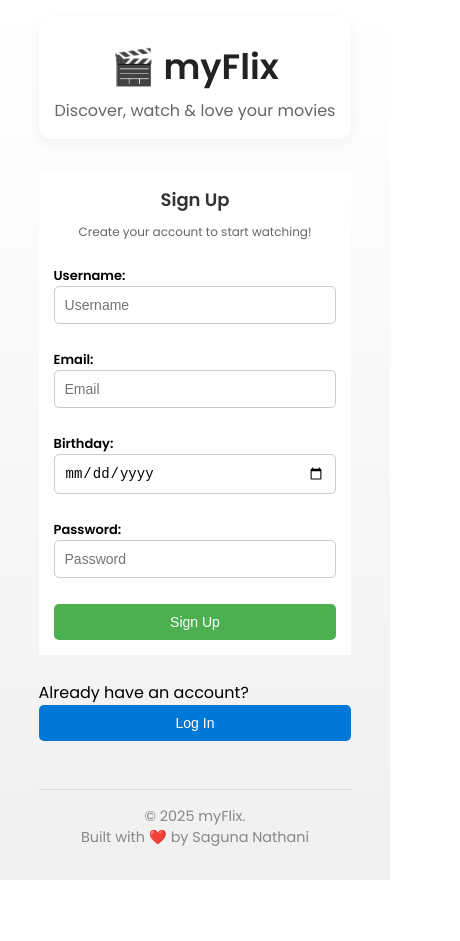
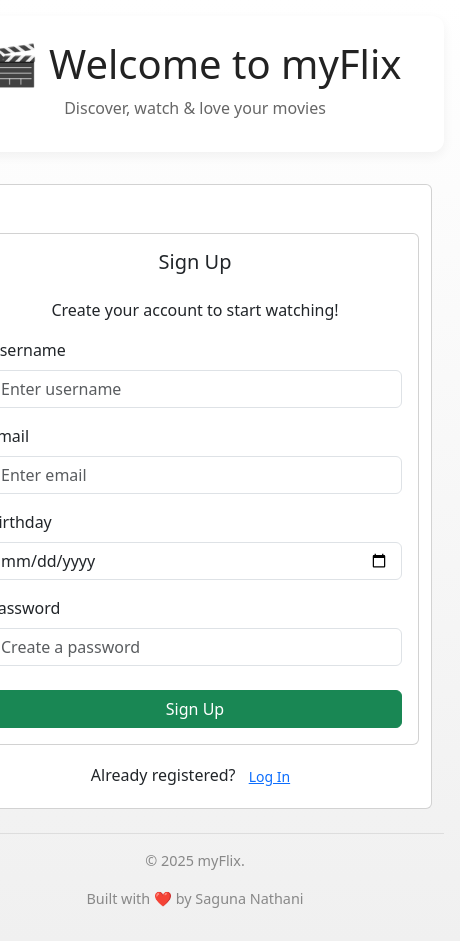
Before and after one commit to sagunanathani/myFlix-client, a React (Vite) app: page / in a window 390 px wide. Both pictures are taken after a click on the button "Sign Up". Shown: the whole page, 460 px wide, since content can reach past the window. Before the commit the page ends 880 px from the top, so only its background shows below. Built offline with nearby package versions, Linux system fonts and the light colour scheme.

Commit message:
Added responsive layout and styled components using React Bootstrap

```diff
--- a/package.json
+++ b/package.json
@@ -31,8 +31,10 @@
   },
   "dependencies": {
     "axios": "^1.11.0",
+    "bootstrap": "^5.3.7",
     "prop-types": "^15.8.1",
     "react": "^19.1.1",
+    "react-bootstrap": "^2.10.10",
     "react-dom": "^19.1.1"
   },
   "devDependencies": {
--- a/src/components/login-view/login-view.css
+++ b/src/components/login-view/login-view.css
@@ -1,4 +1,8 @@
 /* login-view.css */
+/* Optional enhancements */
+body {
+  background-color: #f8f9fa;
+}
 
 .login-container {
   max-width: 400px;
--- a/src/components/login-view/login-view.jsx
+++ b/src/components/login-view/login-view.jsx
@@ -1,6 +1,10 @@
 //- LoginView handles the network request and validation
 import { useState } from "react";
 import PropTypes from "prop-types";
+import Form from "react-bootstrap/Form";
+import Button from "react-bootstrap/Button";
+import Card from "react-bootstrap/Card";
+import Container from "react-bootstrap/Container";
 import "./login-view.css";
 
 export const LoginView = ({ onLoggedIn }) => {
@@ -43,36 +47,44 @@ export const LoginView = ({ onLoggedIn }) => {
   };
 
   return (
-    <div className="login-container">
-      <form onSubmit={handleSubmit}>
-        <h2>Login</h2>
-        <label>
-          Username:
-          <input
+    <Container className="d-flex justify-content-center align-items-center mt-5 px-3">
+      <Card style={{ width: "22rem" }}>
+        <Card.Body>
+          <Card.Title className="text-center mb-4">Login</Card.Title>
+          <Form onSubmit={handleSubmit}>
+            <Form.Group className="mb-3" controlId="formUsername">
+              <Form.Label>Username</Form.Label>
+              <Form.Control
                 type="text"
-            name="username"
+                placeholder="Enter username"
                 value={username}
-            placeholder="Username"
+                aria-label="Username"
                 onChange={(e) => setUsername(e.target.value)}
                 required
               />
-        </label>
-        <br />
-        <label>
-          Password:
-          <input
+            </Form.Group>
+
+            <Form.Group className="mb-3" controlId="formPassword">
+              <Form.Label>Password</Form.Label>
+              <Form.Control
                 type="password"
-            name="password"
+                placeholder="Enter password"
                 value={password}
-            placeholder="Password"
+                aria-label="Password"
                 onChange={(e) => setPassword(e.target.value)}
                 required
               />
-        </label>
-        <br />
-        <button type="submit">Login</button>
-      </form>
+            </Form.Group>
+
+            <div className="d-grid">
+              <Button variant="primary" type="submit">
+                Login
+              </Button>
             </div>
+          </Form>
+        </Card.Body>
+      </Card>
+    </Container>
   );
 };
 
--- a/src/components/main-view/main-view.jsx
+++ b/src/components/main-view/main-view.jsx
@@ -5,6 +5,12 @@ import { MovieView } from "../movie-view/movie-view";
 import { LoginView } from "../login-view/login-view";
 import { SignupView } from "../signup-view/signup-view";
 import "./main-view.css";
+
+import Container from "react-bootstrap/Container";
+import Row from "react-bootstrap/Row";
+import Col from "react-bootstrap/Col";
+import Button from "react-bootstrap/Button";
+import Card from "react-bootstrap/Card";
 
 // Export MainView so it can be used in other files
 // const MainView = () => {} defines a functional component
@@ -44,82 +50,93 @@ export const MainView = () => {
       });
   }, [token]);
 
+  const handleLogout = () => {
+    setUser(null);
+    setToken(null);
+    localStorage.removeItem("user");
+    localStorage.removeItem("token");
+  };
+
   if (!user) {
     return (
-      <>
+      <Container className="d-flex flex-column align-items-center justify-content-center">
+        <Card>
           {view === "login" ? (
             <>
               <LoginView
                 onLoggedIn={(user, token) => {
-                localStorage.setItem("user", JSON.stringify(user)); // store user
-                localStorage.setItem("token", token); //store token
-                setUser(user); //update state
+                  localStorage.setItem("user", JSON.stringify(user));
+                  localStorage.setItem("token", token);
+                  setUser(user);
                   setToken(token);
                 }}
               />
+              <div className="text-center mt-3">
                 <p>
-              Don't have an account?{" "}
-              <button
-                className="Signup-login"
+                  Don’t have an account?{" "}
+                  <Button
+                    variant="link"
+                    size="sm"
                     onClick={() => setView("signup")}
                   >
                     Sign Up
-              </button>
+                  </Button>
                 </p>
+              </div>
             </>
           ) : (
             <>
               <SignupView />
-            <br />
+              <div className="text-center mt-3">
                 <p>
-              Already have an account?{" "}
-              <button className="Signup-login" onClick={() => setView("login")}>
+                  Already registered?{" "}
+                  <Button
+                    variant="link"
+                    size="sm"
+                    onClick={() => setView("login")}
+                  >
                     Log In
-              </button>
+                  </Button>
                 </p>
+              </div>
             </>
           )}
-      </>
+        </Card>
+      </Container>
     );
   }
 
   if (selectedMovie) {
     return (
+      <Container className="py-4">
         <MovieView
           movie={selectedMovie}
           onBackClick={() => setSelectedMovie(null)}
         />
+      </Container>
     );
   }
 
   return (
-    // React.Fragment / <>...</> /  <div> </div> lets us return multiple elements without a wrapper div
-    <div>
-      <div className="user-info">
-        <button
-          className="logout-button"
-          onClick={() => {
-            setUser(null);
-            setToken(null);
-            //localStorage.clear();
-            localStorage.removeItem("user");
-            localStorage.removeItem("token");
-          }}
-        >
+    <Container>
+      <div className="d-flex justify-content-between align-items-center mt-4 mb-3">
+        <h2>Welcome, {user.username}!</h2>
+        <Button variant="danger" onClick={handleLogout}>
           Logout
-        </button>
-        <h1>Welcome, {user.username}!</h1>
+        </Button>
       </div>
-      <div className="card-container">
+
+      <Row>
         {movies.map((movie) => (
+          <Col md={3} sm={6} xs={12} className="mb-4" key={movie._id}>
             <MovieCard
-            key={movie._id}
               movie={movie}
               onMovieClick={(selectedMovie) => setSelectedMovie(selectedMovie)}
             />
+          </Col>
         ))}
-      </div>
-    </div>
+      </Row>
+    </Container>
   );
 };
 
--- a/src/components/signup-view/signup-view.css
+++ b/src/components/signup-view/signup-view.css
@@ -1,3 +1,21 @@
+body {
+  background-color: #f2f2f2;
+}
+
+@keyframes fadeInUp {
+  from {
+    opacity: 0;
+    transform: translateY(20px);
+  }
+  to {
+    opacity: 1;
+    transform: translateY(0);
+  }
+}
+
+.card {
+  animation: fadeInUp 0.6s ease-out;
+}
 
 /* Buttons */
 .Signup-login {
@@ -20,6 +38,7 @@ button:hover {
   background-color: #ffffff;
   width: 450px;
   padding: 30px 25px;
+  padding-top: 2rem;
   border-radius: 8px;
   box-shadow: 0 5px 15px rgba(0, 0, 0, 0.1);
   text-align: center;
--- a/src/components/signup-view/signup-view.jsx
+++ b/src/components/signup-view/signup-view.jsx
@@ -1,4 +1,8 @@
 import { useState } from "react";
+import Form from "react-bootstrap/Form";
+import Button from "react-bootstrap/Button";
+import Card from "react-bootstrap/Card";
+import Container from "react-bootstrap/Container";
 import "./signup-view.css";
 
 export const SignupView = () => {
@@ -10,7 +14,7 @@ export const SignupView = () => {
   const handleSignup = (event) => {
     event.preventDefault();
 
-    fetch("https://flix-fusion-api-movies-51cd1c6d37f8.herokuapp.com/users", {
+    fetch("https://myflix-movie-api-2r07.onrender.com/users", {
       method: "POST",
       headers: { "Content-Type": "application/json" },
       body: JSON.stringify({
@@ -35,56 +39,66 @@ export const SignupView = () => {
       });
   };
   return (
-    <div className="signup-container">
-      <h2>Sign Up</h2>
-      <p>Create your account to start watching!</p>
-      <form onSubmit={handleSignup}>
-        <label>
-          Username:
-          <input
-            name="username"
+    <Container className="d-flex justify-content-center align-items-center mt-5">
+      <Card style={{ width: "28rem" }}>
+        <Card.Body>
+          <Card.Title className="text-center mb-4">Sign Up</Card.Title>
+          <Card.Text className="text-center mb-3">
+            Create your account to start watching!
+          </Card.Text>
+
+          <Form onSubmit={handleSignup}>
+            <Form.Group className="mb-3" controlId="formUsername">
+              <Form.Label>Username</Form.Label>
+              <Form.Control
                 type="text"
-            placeholder="Username"
+                placeholder="Enter username"
                 value={username}
                 onChange={(e) => setUsername(e.target.value)}
                 required
               />
-        </label>
-        <label>
-          Email:
-          <input
-            name="email"
+            </Form.Group>
+
+            <Form.Group className="mb-3" controlId="formEmail">
+              <Form.Label>Email</Form.Label>
+              <Form.Control
                 type="email"
-            placeholder="Email"
+                placeholder="Enter email"
                 value={email}
                 onChange={(e) => setEmail(e.target.value)}
                 required
               />
-        </label>
-        <label>
-          Birthday:
-          <input
-            name="birthday"
+            </Form.Group>
+
+            <Form.Group className="mb-3" controlId="formBirthday">
+              <Form.Label>Birthday</Form.Label>
+              <Form.Control
                 type="date"
-            placeholder="Birthday"
                 value={birthday}
                 onChange={(e) => setBirthday(e.target.value)}
                 required
               />
-        </label>
-        <label>
-          Password:
-          <input
-            name="password"
+            </Form.Group>
+
+            <Form.Group className="mb-4" controlId="formPassword">
+              <Form.Label>Password</Form.Label>
+              <Form.Control
                 type="password"
-            placeholder="Password"
+                placeholder="Create a password"
                 value={password}
                 onChange={(e) => setPassword(e.target.value)}
                 required
               />
-        </label>
-        <button type="submit">Sign Up</button>
-      </form>
+            </Form.Group>
+
+            <div className="d-grid">
+              <Button variant="success" type="submit">
+                Sign Up
+              </Button>
             </div>
+          </Form>
+        </Card.Body>
+      </Card>
+    </Container>
   );
 };
--- a/src/index.jsx
+++ b/src/index.jsx
@@ -1,5 +1,8 @@
 import { createRoot } from "react-dom/client";
 import MainView from "./components/main-view/main-view.jsx";
+import Container from "react-bootstrap/Container";
+import Row from "react-bootstrap/Row";
+import Col from "react-bootstrap/Col";
 
 // Import statement to indicate that you need to bundle `./index.scss`
 import "./index.scss";
@@ -9,12 +12,16 @@ const App = () => {
   return (
     <div className="app-container">
       <header className="site-header">
-        <h1>🎬 myFlix</h1>
+        <h1>🎬 Welcome to myFlix</h1>
         <p>Discover, watch & love your movies</p>
       </header>
 
       <main>
-        <MainView />
+        <Row className="justify-content-center my-4">
+          <Col md={10}>
+            <MainView />
+          </Col>
+        </Row>
       </main>
 
       <footer className="site-footer">
--- a/src/index.scss
+++ b/src/index.scss
@@ -1,5 +1,24 @@
+@import "~bootstrap/scss/bootstrap";
+
 $color: steelblue;
+
+$primary: #1e90ff; // DodgerBlue
+$body-bg: #f0f8ff; // AliceBlue
 
 .my-flix {
   color: $color;
 }
+
+.app-container {
+  min-height: 100vh;
+}
+
+.site-header h1 {
+  font-size: 2.5rem;
+  margin-bottom: 0.5rem;
+}
+
+.site-footer {
+  margin-top: auto;
+  font-size: 0.9rem;
+}
```
Also changed, not shown: src/components/movie-card/movie-card.css (+2 -9 lines), src/components/movie-card/movie-card.jsx (+25 -5 lines), src/components/movie-view/movie-view.css (added, +35 -0 lines), src/components/movie-view/movie-view.jsx (+41 -24 lines), 5 other files (tests, documents, lock files or other folders). Lines whose indentation alone changed are shown as unchanged.
